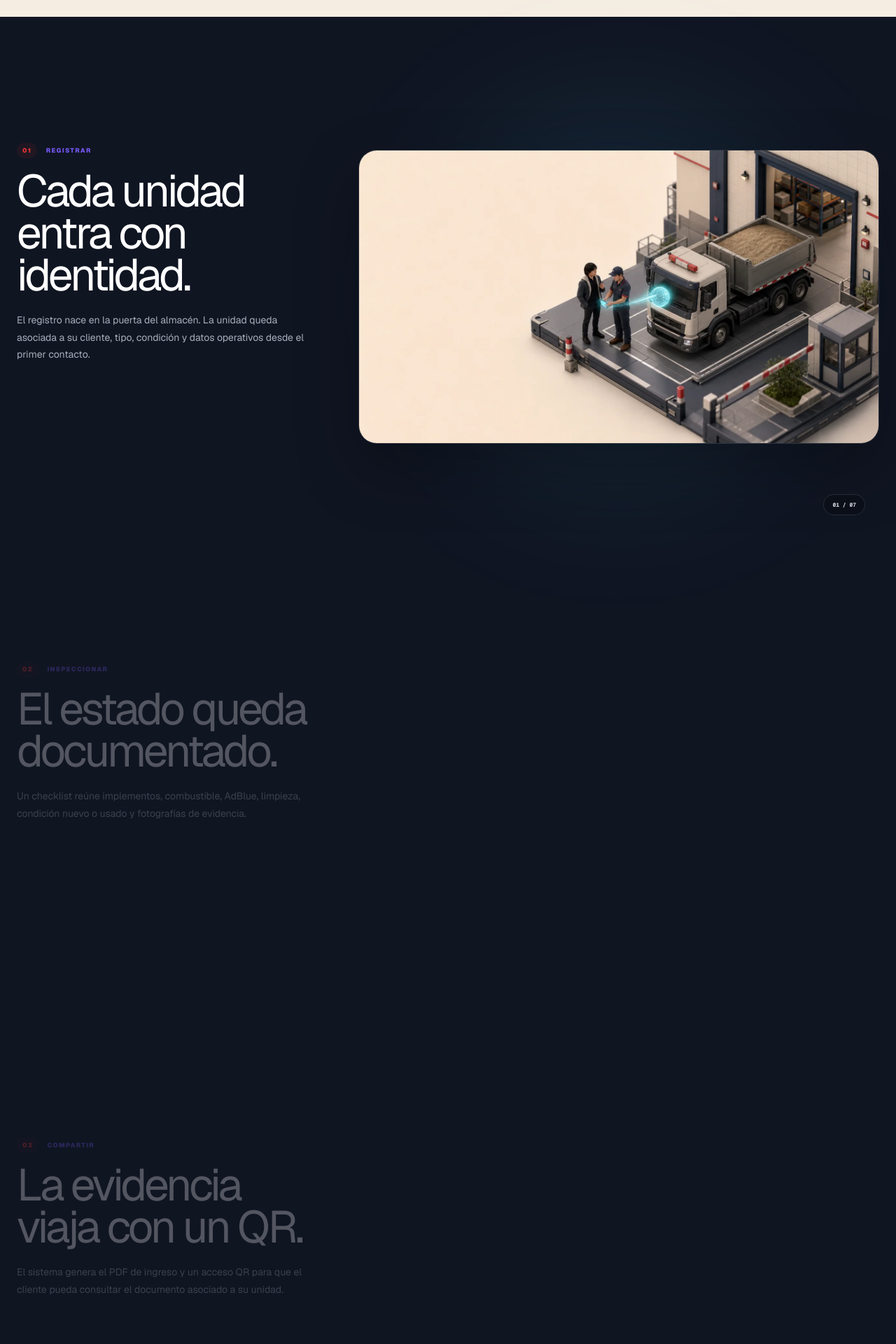
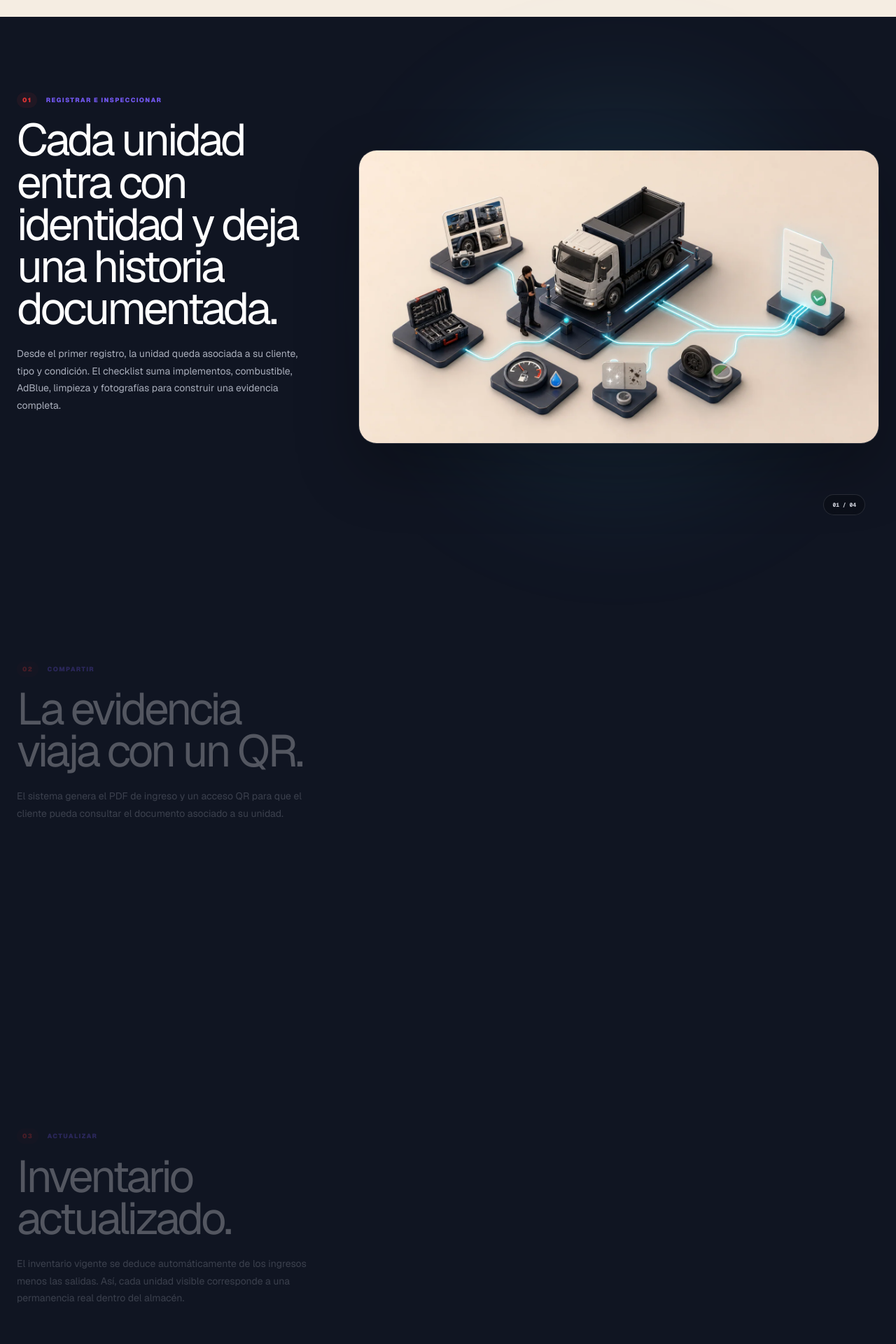
Before and after one commit to paolo-gonzalesmoya/paolo-gonzales-portafolio, a Next.js app: page /proyectos/inventario-almacenes in a window 1280 px wide. Shown: the part 1260-3180 px from the top of the page at 70% size. Built offline with nearby package versions, Linux system fonts and the light colour scheme.

Commit message:
Simplificar recorrido del caso TIMCO

```diff
--- a/app/globals.css
+++ b/app/globals.css
@@ -910,11 +910,17 @@ img { display: block; max-width: 100%; }
 .timco-stack span { color: #8b78f7; font: 760 9px/1 var(--font-geist-mono), monospace; }
 .timco-stack h3 { margin: 48px 0 14px; font-size: 29px; letter-spacing: -.045em; }
 .timco-stack p { max-width: 440px; margin: 0; color: #a1a7b2; font-size: 12px; line-height: 1.7; }
-.timco-roles { width: 100%; display: grid; grid-template-columns: repeat(3, minmax(0,1fr)); gap: 14px; margin-top: 48px; padding-top: 48px; border-top: 1px solid rgba(255,255,255,.1); }
-.timco-roles article { min-width: 0; min-height: 230px; padding: 30px; border: 1px solid rgba(255,255,255,.1); border-radius: 18px; background: rgba(255,255,255,.035); }
-.timco-roles span { color: #6bd293; font-size: 8px; font-weight: 780; letter-spacing: .11em; text-transform: uppercase; }
+.timco-access { padding: 140px 0; background: #e9dfd3; }
+.timco-access-intro { display: grid; grid-template-columns: minmax(0,.78fr) minmax(480px,1.22fr); gap: 80px; align-items: center; }
+.timco-access-intro h2 { max-width: 650px; margin: 20px 0 24px; font-size: clamp(52px,5.5vw,78px); line-height: .94; letter-spacing: -.063em; }
+.timco-access-intro>div>p:last-child { max-width: 540px; margin: 0; color: #61615c; font-size: 13px; line-height: 1.75; }
+.timco-access-intro figure { overflow: hidden; margin: 0; padding: 9px; border: 1px solid rgba(16,21,34,.11); border-radius: 25px; background: rgba(255,255,255,.5); box-shadow: 0 28px 70px rgba(50,39,30,.1); }
+.timco-access-intro img { width: 100%; display: block; border-radius: 17px; }
+.timco-roles { width: 100%; display: grid; grid-template-columns: repeat(3, minmax(0,1fr)); gap: 14px; margin-top: 55px; padding-top: 48px; border-top: 1px solid rgba(16,21,34,.11); }
+.timco-roles article { min-width: 0; min-height: 230px; padding: 30px; border: 1px solid rgba(16,21,34,.11); border-radius: 18px; background: rgba(255,255,255,.48); }
+.timco-roles span { color: #238449; font-size: 8px; font-weight: 780; letter-spacing: .11em; text-transform: uppercase; }
 .timco-roles h3 { max-width: 300px; margin: 24px 0 14px; font-size: 29px; line-height: 1.04; letter-spacing: -.045em; }
-.timco-roles p { max-width: 320px; margin: 0; color: #a1a7b2; font-size: 11px; line-height: 1.7; }
+.timco-roles p { max-width: 320px; margin: 0; color: #62635e; font-size: 11px; line-height: 1.7; }
 
 .timco-cta { position: relative; overflow: hidden; padding: 135px 0; color: white; background: #6549e5; }
 .timco-cta:after { content: ""; position: absolute; width: 560px; height: 560px; right: -140px; top: -240px; border: 90px solid rgba(255,255,255,.08); border-radius: 50%; }
@@ -933,6 +939,7 @@ img { display: block; max-width: 100%; }
   .timco-hero-frame { grid-template-columns: 1fr 1fr; gap: 34px; }
   .timco-hero-content h1 { font-size: clamp(50px,7vw,68px); }
   .timco-architecture-intro { grid-template-columns: 1fr; gap: 30px; }
+  .timco-access-intro { grid-template-columns: 1fr 1fr; gap: 38px; }
   .timco-story-layout { grid-template-columns: .8fr 1.2fr; gap: 38px; }
   .timco-stack { grid-template-columns: repeat(2, 1fr); }
   .warehouse-summary { grid-template-columns: 1fr 1fr; }
@@ -970,11 +977,13 @@ img { display: block; max-width: 100%; }
   .timco-story-copy article>img { width: calc(100% + 36px); display: block; margin: -18px -18px 26px; }
   .timco-story-copy h2 { margin: 18px 0 15px; font-size: 43px; }
   .timco-story-stage { display: none; }
-  .timco-demo-section, .timco-architecture { padding: 90px 0; }
+  .timco-demo-section, .timco-architecture, .timco-access { padding: 90px 0; }
   .timco-section-heading { margin-bottom: 38px; }
   .timco-section-heading h2 { font-size: 50px; }
   .timco-architecture-intro { min-height: 0; margin-bottom: 38px; }
   .timco-architecture-intro h2 { font-size: 49px; }
+  .timco-access-intro { grid-template-columns: 1fr; }
+  .timco-access-intro h2 { font-size: 49px; }
   .warehouse-app { border-radius: 18px; }
   .warehouse-toolbar { grid-template-columns: 1fr auto; }
   .warehouse-tabs { grid-column: 1 / -1; }
--- a/app/proyectos/inventario-almacenes/WarehouseCase.tsx
+++ b/app/proyectos/inventario-almacenes/WarehouseCase.tsx
@@ -9,52 +9,31 @@ const whatsappUrl =
 const storySteps = [
   {
     number: "01",
-    eyebrow: "Registrar",
-    title: "Cada unidad entra con identidad.",
-    copy: "El registro nace en la puerta del almacén. La unidad queda asociada a su cliente, tipo, condición y datos operativos desde el primer contacto.",
-    image: "/assets/projects/timco/scene-01.webp",
+    eyebrow: "Registrar e inspeccionar",
+    title: "Cada unidad entra con identidad y deja una historia documentada.",
+    copy: "Desde el primer registro, la unidad queda asociada a su cliente, tipo y condición. El checklist suma implementos, combustible, AdBlue, limpieza y fotografías para construir una evidencia completa.",
+    image: "/assets/projects/timco/scene-02.webp",
   },
   {
     number: "02",
-    eyebrow: "Inspeccionar",
-    title: "El estado queda documentado.",
-    copy: "Un checklist reúne implementos, combustible, AdBlue, limpieza, condición nuevo o usado y fotografías de evidencia.",
-    image: "/assets/projects/timco/scene-02.webp",
-  },
-  {
-    number: "03",
     eyebrow: "Compartir",
     title: "La evidencia viaja con un QR.",
     copy: "El sistema genera el PDF de ingreso y un acceso QR para que el cliente pueda consultar el documento asociado a su unidad.",
     image: "/assets/projects/timco/scene-03.webp",
   },
   {
-    number: "04",
-    eyebrow: "Conciliar",
-    title: "Ingresos menos salidas.",
-    copy: "El inventario vigente no depende de una lista manual: se obtiene al cruzar cada unidad ingresada con sus movimientos de salida.",
+    number: "03",
+    eyebrow: "Actualizar",
+    title: "Inventario actualizado.",
+    copy: "El inventario vigente se deduce automáticamente de los ingresos menos las salidas. Así, cada unidad visible corresponde a una permanencia real dentro del almacén.",
     image: "/assets/projects/timco/scene-04.webp",
   },
   {
-    number: "05",
+    number: "04",
     eyebrow: "Ubicar",
     title: "El almacén se vuelve visible.",
     copy: "El layout representa las columnas reales, permite mover unidades con mouse o pantalla táctil y reorganiza cada fila cuando se registra una salida.",
     image: "/assets/projects/timco/scene-05.webp",
-  },
-  {
-    number: "06",
-    eyebrow: "Comparar",
-    title: "La salida cierra la evidencia.",
-    copy: "El estado final se compara con el ingreso. Las fotografías y el PDF de salida ayudan a resolver diferencias con evidencia verificable.",
-    image: "/assets/projects/timco/scene-06.webp",
-  },
-  {
-    number: "07",
-    eyebrow: "Decidir",
-    title: "Cada rol ve lo necesario.",
-    copy: "Administración revisa áreas y cobros, almacén opera el layout y el cliente consulta sus documentos sin modificar la operación.",
-    image: "/assets/projects/timco/scene-07.webp",
   },
 ];
 
@@ -256,7 +235,7 @@ export default function WarehouseCase() {
               {storySteps.map((step, index) => (
                 <img className={activeStory === index ? "is-active" : ""} src={step.image} alt="" key={step.number} />
               ))}
-              <span className="timco-story-index">{storySteps[activeStory].number} / 07</span>
+              <span className="timco-story-index">{storySteps[activeStory].number} / 04</span>
             </div>
           </div>
         </div>
@@ -371,8 +350,8 @@ export default function WarehouseCase() {
       <section className="timco-evidence timco-shell">
         <div className="timco-evidence-media"><img src="/assets/projects/timco/scene-06.webp" alt="Comparación visual entre el ingreso y la salida de una unidad" loading="lazy" /></div>
         <div>
-          <p className="timco-overline">Evidencia de punta a punta</p>
-          <h2>El PDF no es el final. Es la memoria del proceso.</h2>
+          <p className="timco-overline">Cierre de la unidad</p>
+          <h2>La salida cierra la evidencia.</h2>
           <p>Ingreso y salida conservan su propia evidencia. La comparación ayuda a identificar diferencias y respaldar posibles reclamos sin reconstruir la historia desde mensajes o archivos dispersos.</p>
           <ul>
             <li>Checklist técnico y condición de la unidad.</li>
@@ -394,6 +373,19 @@ export default function WarehouseCase() {
             <article><span>02</span><h3>Google Workspace</h3><p>Datos estructurados, generación de documentos y acceso mediante QR.</p></article>
             <article><span>03</span><h3>Apps Script</h3><p>Layout web interactivo que refleja el inventario y reorganiza las columnas.</p></article>
             <article><span>04</span><h3>Looker Studio</h3><p>Inventario, áreas, movimientos e información necesaria para el cobro.</p></article>
+          </div>
+        </div>
+      </section>
+
+      <section className="timco-access">
+        <div className="timco-shell">
+          <div className="timco-access-intro">
+            <div>
+              <p className="timco-overline">Acceso según responsabilidad</p>
+              <h2>Cada rol ve lo necesario.</h2>
+              <p>La misma fuente de datos ofrece control operativo, información para administrar y evidencia de consulta, sin exponer funciones que no corresponden a cada usuario.</p>
+            </div>
+            <figure><img src="/assets/projects/timco/scene-07.webp" alt="Administrador, almacenero y cliente consultando diferentes vistas del sistema" loading="lazy" /></figure>
           </div>
           <div className="timco-roles">
             <article><span>Administrador</span><h3>Área, control y cobro.</h3><p>Observa inventario, variación de áreas y la información que sostiene la gestión.</p></article>
```
